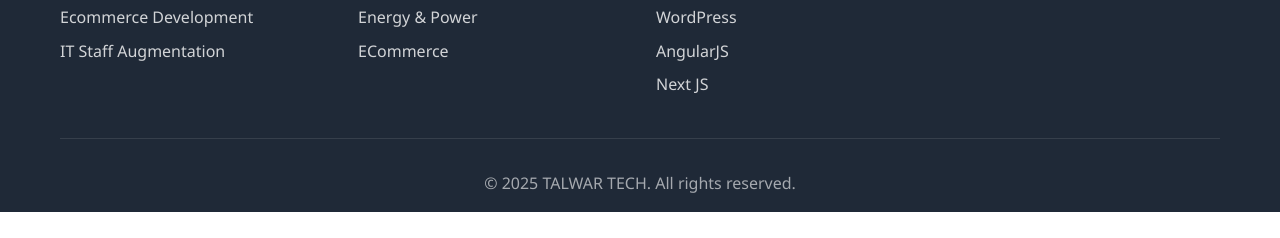
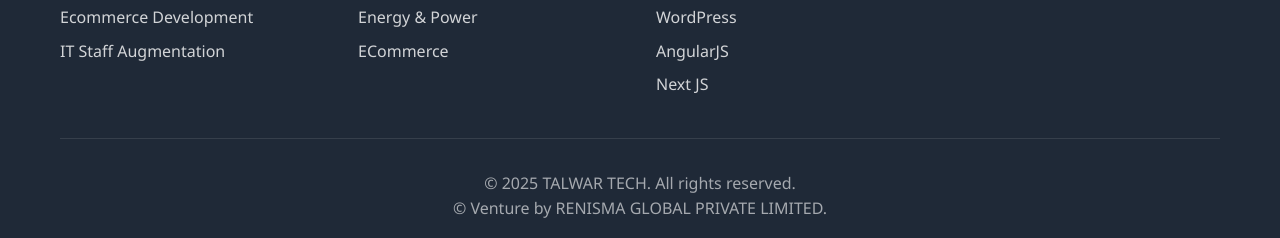
Before and after one commit to amveraglobal-boop/TalwarTech, a plain HTML site: page index.html in a window 1280 px wide. Shown: the part 7086-7324 px from the top of the page. Before the commit the page ends 7298 px from the top, so only its background shows below. Drawn offline with Linux system fonts and the light colour scheme.

Commit message:
Update footer in index.html

```diff
--- a/index.html
+++ b/index.html
@@ -501,6 +501,7 @@
             </div>
             <div class="footer-bottom">
                 <p>&copy; 2025 Talwar Tech. All rights reserved.</p>
+                <p>&copy; Venture by RENISMA GLOBAL PRIVATE LIMITED.</p>
             </div>
         </div>
     </footer>
```
